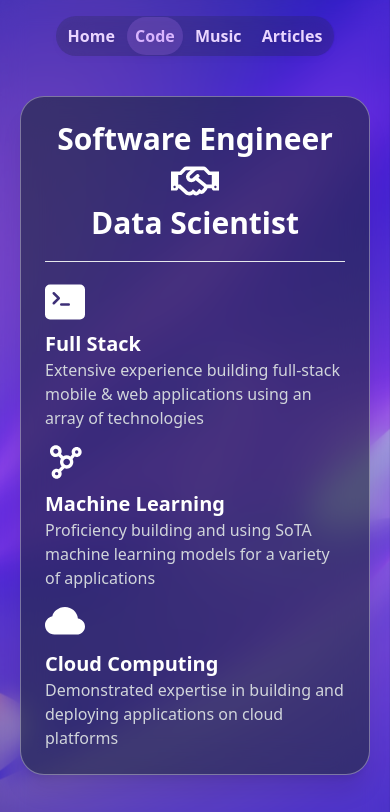
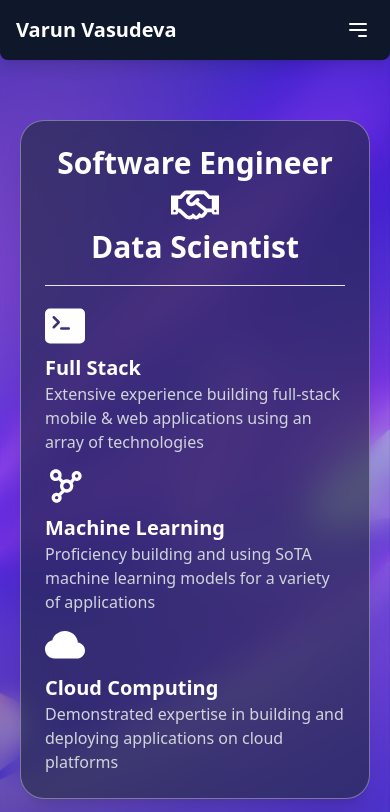
Before and after one commit to varunvasudeva1/varunvasudeva.com, an Astro site: page /code in a window 390 px wide. Shown: the top 812 px of the page. Built offline with nearby package versions, Linux system fonts and the light colour scheme; Astro itself is replaced by a stand-in of ours.

Commit message:
Add content to site header

```diff
--- a/src/components/HeaderLink.astro
+++ b/src/components/HeaderLink.astro
@@ -9,10 +9,8 @@ const isActive = href === pathname || href === pathname.replace(/\/$/, "");
 
 <a
   href={href}
-  class={`font-sans text-md lg:text-lg font-semibold p-2 lg:p-3 bg-opacity-20 rounded-full text-purple-200 hover:text-purple-400 ${
-    isActive
-      ? "backdrop-blur-lg bg-purple-400 bg-opacity-20 text-purple-300"
-      : ""
+  class={`font-sans text-sm lg:text-md font-semibold py-1 px-2 lg:px-3 bg-opacity-20 rounded-full text-purple-200 hover:text-purple-400 ${
+    isActive ? "bg-gray-400 bg-opacity-20 text-purple-300" : ""
   }`}
   {...props}><slot /></a
 >
--- a/src/components/NavBar.astro
+++ b/src/components/NavBar.astro
@@ -1,14 +1,57 @@
 ---
+import { FaGithub } from "react-icons/fa/index";
+import { IoMdMail } from "react-icons/io/index";
 import HeaderLink from "./HeaderLink.astro";
 ---
 
-<header class="flex flex-row items-center justify-center pt-4">
+<header
+  class="fixed top-0 left-0 right-0 flex flex-row items-center justify-between p-4 z-50 bg-slate-900 rounded-b-lg shadow-lg"
+>
+  <h1 class="text-xl lg:text-2xl font-bold flex-grow">
+    <a href="/" class="text-white">Varun Vasudeva</a>
+  </h1>
+
+  <div class="sm:hidden flex items-center">
+    <button class="text-white text-xl lg:text-2xl mx-1 lg:mx-2">
+      <svg
+        xmlns="http://www.w3.org/2000/svg"
+        class="h-6 w-6"
+        fill="none"
+        viewBox="0 0 24 24"
+        stroke="#fff"
+      >
+        <path
+          stroke-linecap="round"
+          stroke-linejoin="round"
+          stroke-width="2"
+          d="M4 6h16M4 12h16m-7 6h7"></path>
+      </svg>
+    </button>
+  </div>
+
   <nav
-    class="backdrop-blur-lg bg-slate-800 bg-opacity-20 rounded-full drop-shadow-md px-1 py-2 lg:py-3"
+    class="hidden sm:flex flex-row items-center justify-center mr-2 max-w-sm"
   >
     <HeaderLink href="/">Home</HeaderLink>
     <HeaderLink href="/code">Code</HeaderLink>
     <HeaderLink href="/music">Music</HeaderLink>
     <HeaderLink href="/articles">Articles</HeaderLink>
   </nav>
+
+  <div
+    class="hidden sm:flex flex-row items-center justify-end p-1 rounded-full bg-purple-800"
+  >
+    <a
+      href="https://github.com/varunvasudeva1"
+      target="_blank"
+      rel="noopener noreferrer"
+    >
+      <FaGithub
+        className="text-white hover:text-opacity-70 text-xl lg:text-2xl mx-1 lg:mx-2"
+      />
+    </a>
+    <IoMdMail
+      className="text-white hover:text-opacity-70 text-xl lg:text-2xl mx-1 lg:mx-2"
+    />
+  </div>
 </header>
--- a/src/layouts/Page.astro
+++ b/src/layouts/Page.astro
@@ -33,7 +33,7 @@ const background =
     >
     </div>
     <NavBar />
-    <main>
+    <main class="pt-20">
       <slot />
       <Footer />
     </main>
```
